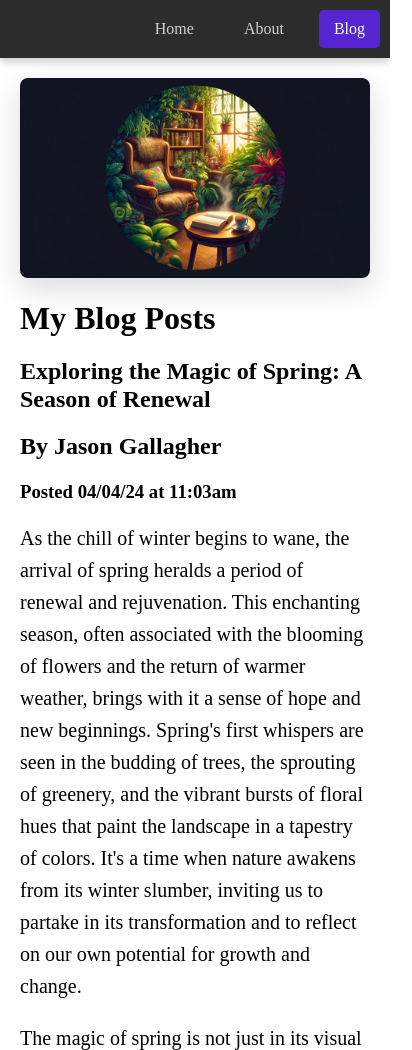
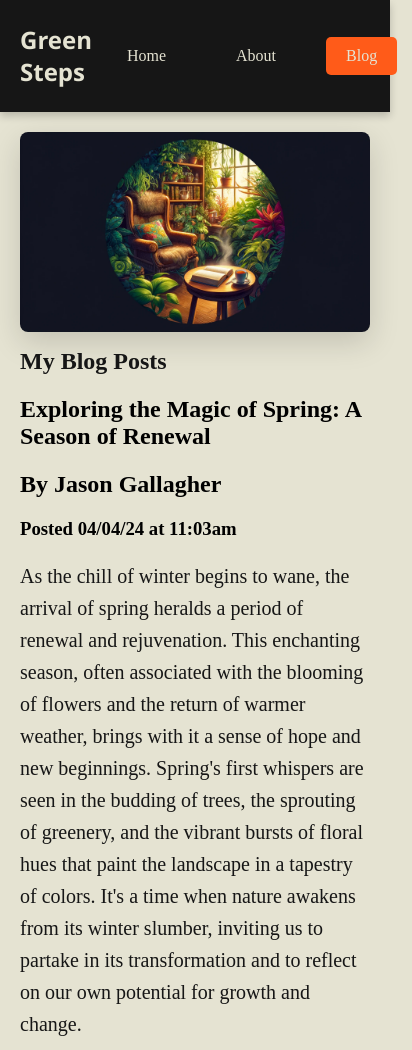
Before and after one commit to JsonGallagher/frontend_masters-blog, a website: page blog.html in a window 390 px wide. Shown: the top 1050 px of the page, 412 px wide, since content can reach past the window. Drawn offline with Linux system fonts and the light colour scheme.

Commit message:
Updated color scheme and mobile responsive styling

```diff
--- a/blog.html
+++ b/blog.html
@@ -10,9 +10,14 @@
 <body>
     <body>
         <nav class="simple-nav">
-            <a href="index.html">Home</a>
-            <a href="about.html">About</a>
-            <a href="blog.html" class="nav-item active">Blog</a>
+            <div class="branding">
+                <p class="blog-branding">Green Steps</p>
+            </div>
+            <div class="nav-links">
+                <a href="index.html">Home</a>
+                <a href="about.html">About</a>
+                <a href="blog.html" class="nav-item active">Blog</a>
+            </div>
         </nav>
     <div class="container">
     <img src="images/blog-hero.png" class="hero-image" alt="Reading chair in a sunlight plant room">
--- a/css/styles.css
+++ b/css/styles.css
@@ -1,6 +1,15 @@
 p {
   font-size: 1.25rem;
   line-height: 2rem;
+  color: #161616;
+}
+
+body {
+  background-color: #E5E3D2;
+}
+
+h1 {
+  color: #161616;
 }
 
 /* HERO IMAGE STYLES */
@@ -17,7 +26,7 @@ p {
 }
 
 .hero-image:hover {
-  transform: scale(1.03);
+  transform: scale(1.01);
   box-shadow: 0 15px 40px rgba(0, 0, 0, 0.25);
 }
 
@@ -30,39 +39,52 @@ p {
 /* NAV BAR STYLES - Sleek and Dark */
 .simple-nav {
   display: flex;
-  justify-content: flex-end;
+  justify-content: space-between;
   align-items: center;
-  background-color: #2C2C2C; /* Dark background for sophistication */
+  background-color: #161616;
   padding: 10px 0;
-  box-shadow: 0 4px 8px rgba(0,0,0,0.2); /* More pronounced shadow for depth */
+  box-shadow: 0 4px 8px rgba(0,0,0,0.2);
+}
+
+.branding p {
+  color: #E5E3D2;
+  font-family:'Segoe UI', Tahoma, Geneva, Verdana, sans-serif;
+  font-size: 2rem;
+  font-weight: bold;
+  margin-left: 20px;
 }
 
 .simple-nav a {
-  color: #CFCFCF; /* Light grey text for contrast */
+  color: #E5E3D2;
   padding: 10px 20px;
   text-decoration: none;
-  font-size: 18px;
-  margin: 0 10px;
-  border-radius: 5px; /* Keeping rounded corners */
+  font-size: 1.5rem;
+  margin: 0 15px;
+  border-radius: 5px;
   transition: background-color 0.3s, color 0.3s;
 }
 
 .simple-nav a:hover, .simple-nav a:focus {
-  background-color: #5624d0; /* Purple background on hover/focus for accent */
-  color: #FFFFFF; /* White text for readability */
-  border-radius: 5px; /* Ensuring consistency */
+  background-color: #AECACD;
+  color: #000;
 }
 
 .nav-item.active {
-  background-color: #5624d0; /* Purple for active item background */
-  color: #FFFFFF; /* White for active item text color */
+  background-color: #FF5B19;
+  color: #E5E3D2;
+}
+
+/* Add this to ensure .nav-links and its children are aligned properly */
+.nav-links {
+  display: flex; /* This ensures the links inside the div are inline */
+  justify-content: flex-end; /* Aligns the links to the right */
 }
 
 /* BLOG POST STYLES */
 .blog-post {
-  border-bottom: 2px solid #eee; /* Light grey border for a subtle divider */
-  margin-bottom: 40px; /* Spacing between posts */
-  padding-bottom: 20px; /* Spacing above the divider */
+  border-bottom: 2px solid #1616161a;
+  margin-bottom: 40px;
+  padding-bottom: 20px;
 }
 
 /* Last post should not have a border at the bottom */
@@ -70,10 +92,31 @@ p {
   border-bottom: none;
 }
 
+/* NAV BUTTON STYLES */
+.hamburger-menu {
+  display: none; /* Hidden by default */
+  font-size: 40px;
+  color: #E5E3D2;
+  background: none;
+  border: none;
+  cursor: pointer;
+  margin-right: 15px;
+}
 /* Responsive adjustments */
 @media (max-width: 768px) {
+  .simple-nav {
+    padding: 0px;
+  }
+
   .simple-nav a {
-      padding: 10px 15px;
-      font-size: 16px;
+    font-size: 1rem;
+  }
+
+  h1 {
+    font-size: 1.5rem;
+  }
+
+  .branding p {
+    font-size: 1.5rem;
   }
 }
```
Also changed, not shown: about.html (+8 -3 lines), index.html (+8 -3 lines).
